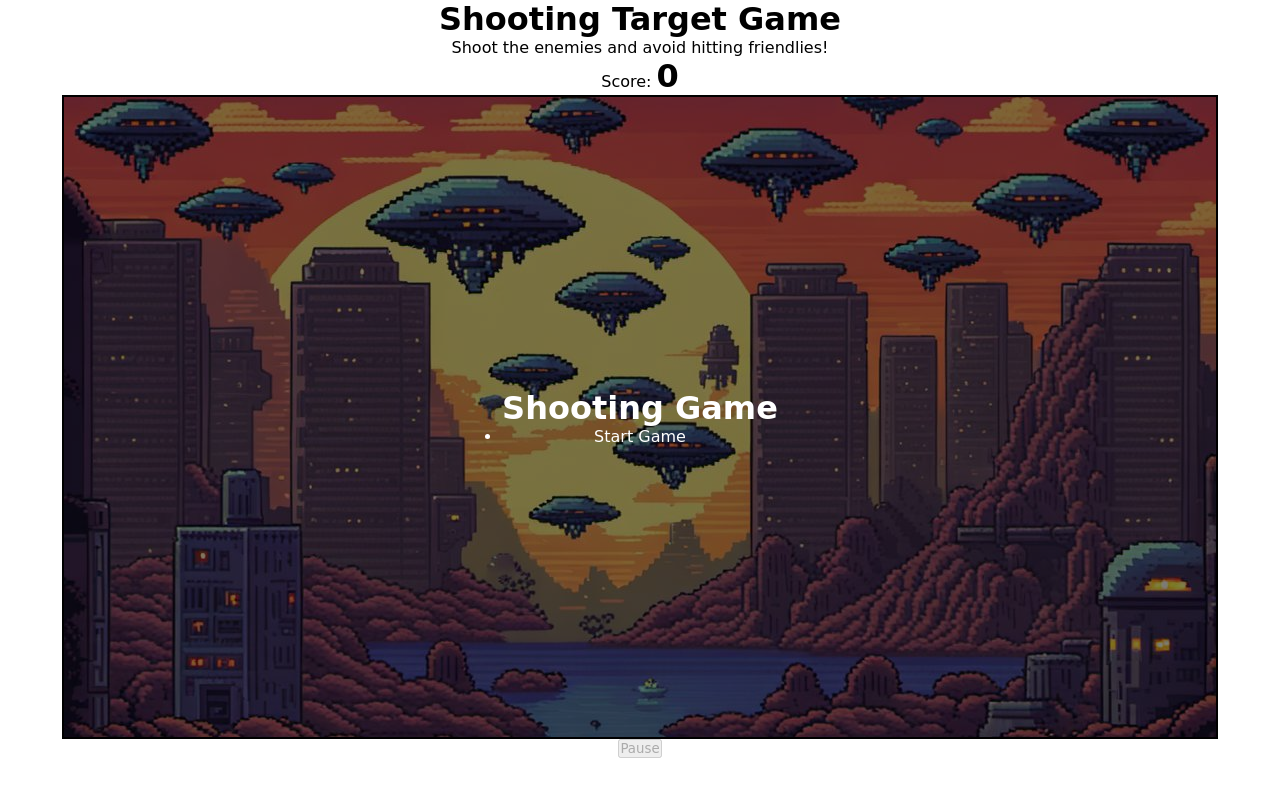
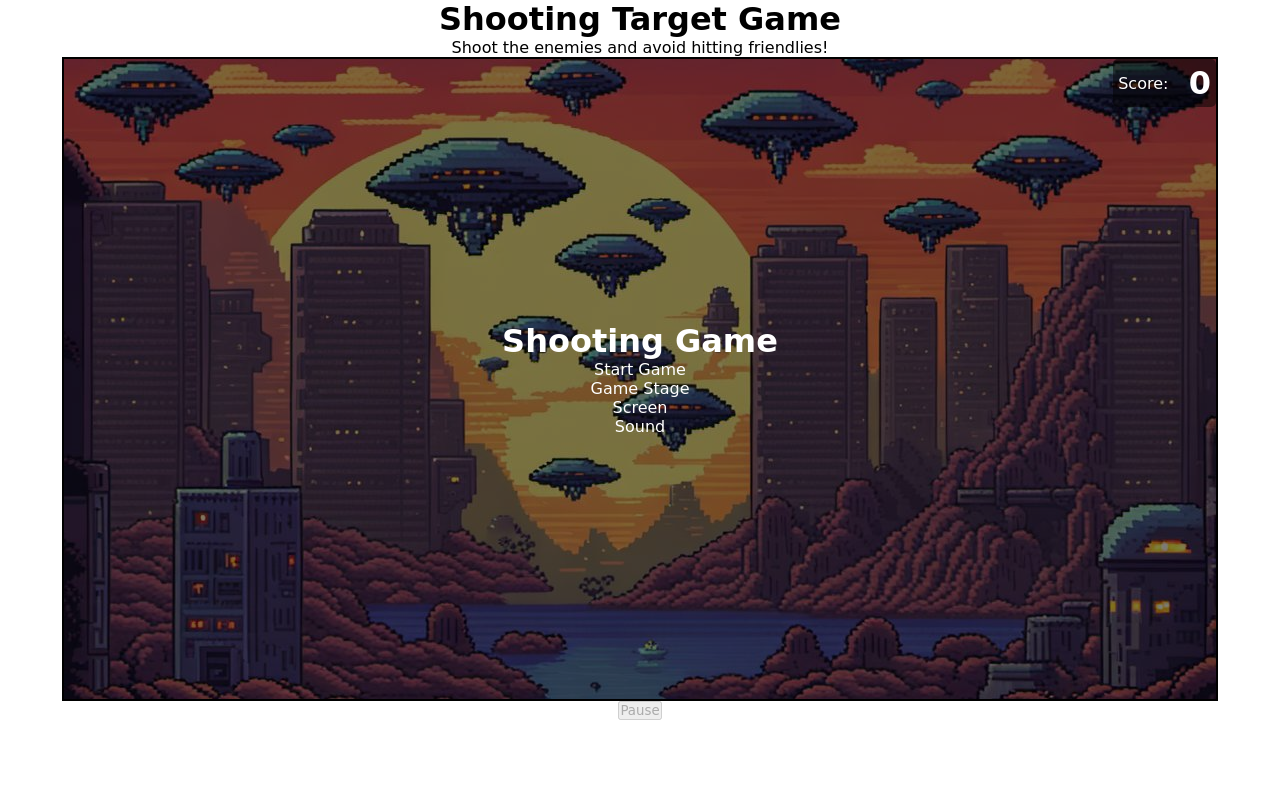
Before and after one commit to deBarbarinAntoine/ProjetBlue, a plain HTML site: page html-page/shoot-the-target.html in a window 1280 px wide. Drawn offline with Linux system fonts and the light colour scheme.

Commit message:
menu en place , en cour de finition du gameplay

```diff
--- a/html-page/shoot-the-target.html
+++ b/html-page/shoot-the-target.html
@@ -9,8 +9,9 @@
 <body>
 <h1>Shooting Target Game</h1>
 <p>Shoot the enemies and avoid hitting friendlies!</p>
-<p>Score: <span id="score">0</span></p>
+
 <div class="game-area-ctn"><img src="/static/shooting_image/playground.jpg" alt="background image" class="background_image" id="image">
+  <div class="score">Score: <span id="score">0</span></div>
   <div id="game-area"></div>
 </div>
 
--- a/static/css/shooting-target.css
+++ b/static/css/shooting-target.css
@@ -26,7 +26,7 @@ body {
     overflow: hidden;
     /* Change the cursor image */
     cursor: url('/static/shooting_image/crosshair-cursor.png') 42 42, auto;
-    z-index: 1000000;
+    z-index: 1;
 }
 
 .background_image {
@@ -117,23 +117,30 @@ body {
     color: white; /* Text color */
     align-items: center; /* Center vertically */
     justify-content: center; /* Center horizontally */
-    z-index: 10; /* Ensure it's above the game content */
+    z-index: 2; /* Ensure it's above the game content */
     display: none; /* Initially hide the overlay */
-    cursor: url('/static/shooting_image/v-cursor.cur') auto;
+    cursor: url('/static/shooting_image/v-cursor.cur') pointer;
 }
 
-#start-button:before {
-    content: ""; /* Required to show the pseudo-element */
-    position: absolute; /* Position it absolutely */
-    left: 0; /* Start from the left */
-    bottom: 0; /* Align to the bottom of the button */
-    width: 100%; /* Full width of the button */
-    height: 2px; /* Height of the line */
-    background-color: black; /* Color of the line */
-    transform: scaleX(0); /* Start with scale of 0 (hidden) */
-    transition: transform 0.5s ease; /* Animation duration and easing */
+.menu-option:hover {
+    text-decoration: underline;
 }
 
-#start-button:hover:before {
-    transform: scaleX(1); /* Scale to full width on hover */
+.menu-option{
+    list-style: none;
 }
+
+.score {
+    position: absolute; /* Position it absolutely within the game area container */
+    top: 0; /* Distance from the top */
+    right: 0; /* Distance from the right */
+    background-color: rgba(0, 0, 0, 0.5); /* Optional: semi-transparent background for readability */
+    color: white; /* Score text color */
+    padding: 5px; /* Some padding for aesthetics */
+    border-radius: 5px; /* Rounded corners */
+    z-index: 10; /* Ensure it's on top of other elements */
+    display: flex;
+    align-items: center;
+    justify-content: center;
+    gap: 2ch;
+}
--- a/static/js/shooting-target.js
+++ b/static/js/shooting-target.js
@@ -271,7 +271,7 @@ function showPausedOverlay() {
     if (isPaused){
         overlay.innerText = 'Game Paused';
     }else if (!gameRunning && !gameOver) {
-        overlay.innerHTML = '<div id="retro-menu" class="menu"> <h1 class="menu-title">Shooting Game</h1> <ul class="menu-options"> <li class="menu-option" id="start-button">Start Game</li> </ul> </div>'
+        overlay.innerHTML = '<div id="retro-menu" class="menu"> <h1 class="menu-title">Shooting Game</h1> <ul class="menu-options"> <li class="menu-option" id="start-button">Start Game</li> <li class="menu-option" id="option-button">Game Stage</li> <li class="menu-option" id="screen-button">Screen</li> <li class="menu-option" id="sound-button">Sound</li> </ul> </div>'
     } else if (!gameRunning) {
         overlay.innerText = 'Game Over';
     }
```
